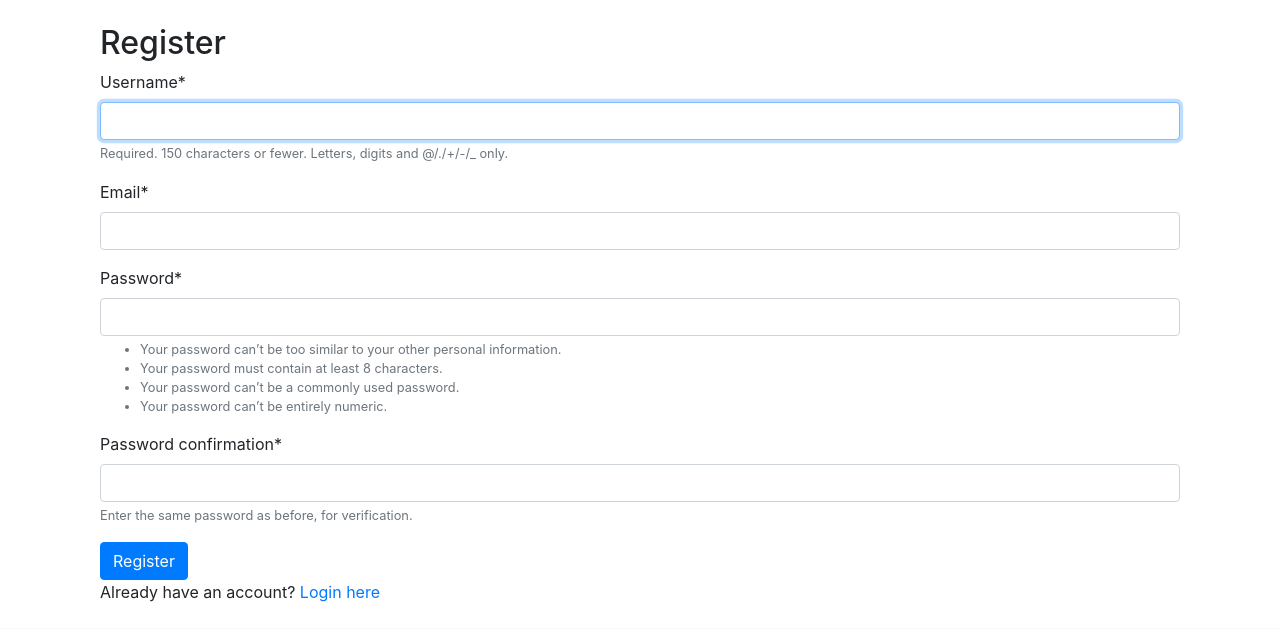
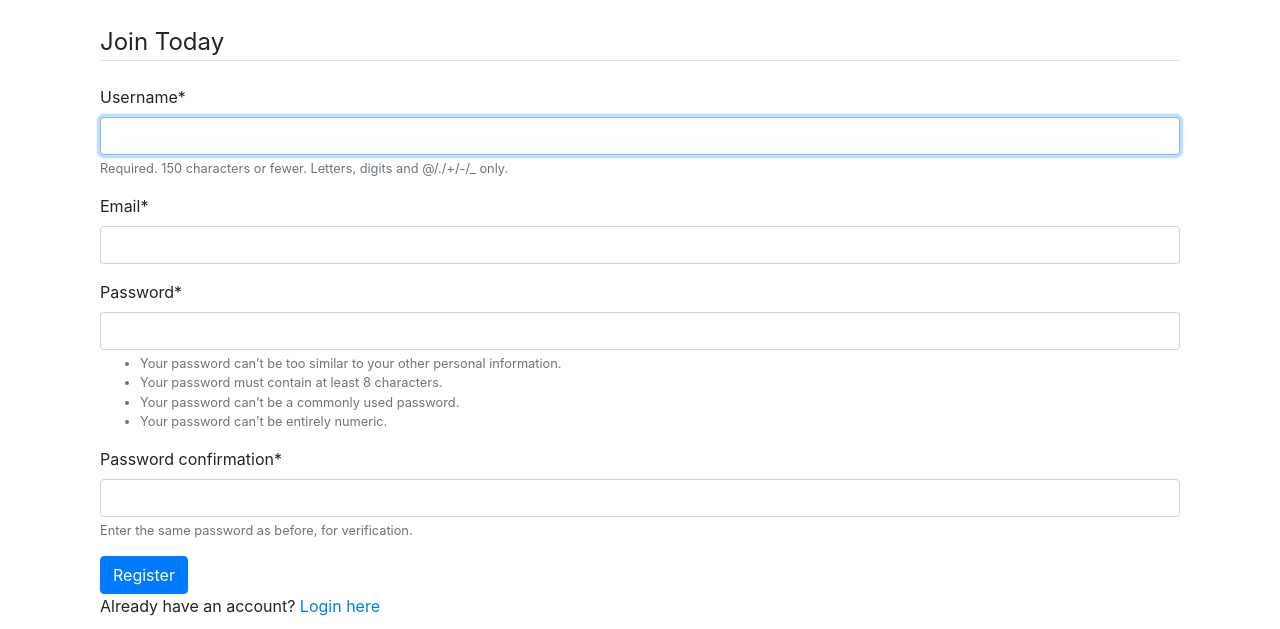
Before and after one commit to zhu-yifang/django_chatroom, a Django app: page /register/ in a window 1280 px wide. Shown: the part 56-685 px from the top of the page. Run offline with Django 4.2, Linux system fonts and the light colour scheme; some libraries are stand-ins or nearby versions.

Commit message:
Update register.html template

```diff
--- a/users/templates/users/register.html
+++ b/users/templates/users/register.html
@@ -5,8 +5,8 @@
 {% endblock title %}
 {% block content %}
   <div class="container">
-    <h2>Register</h2>
     <form method="post">
+      <legend class="border-bottom mb-4">Join Today</legend>
       {% csrf_token %}
       {{ form|crispy }}
       <button type="submit" class="btn btn-primary">Register</button>
```
